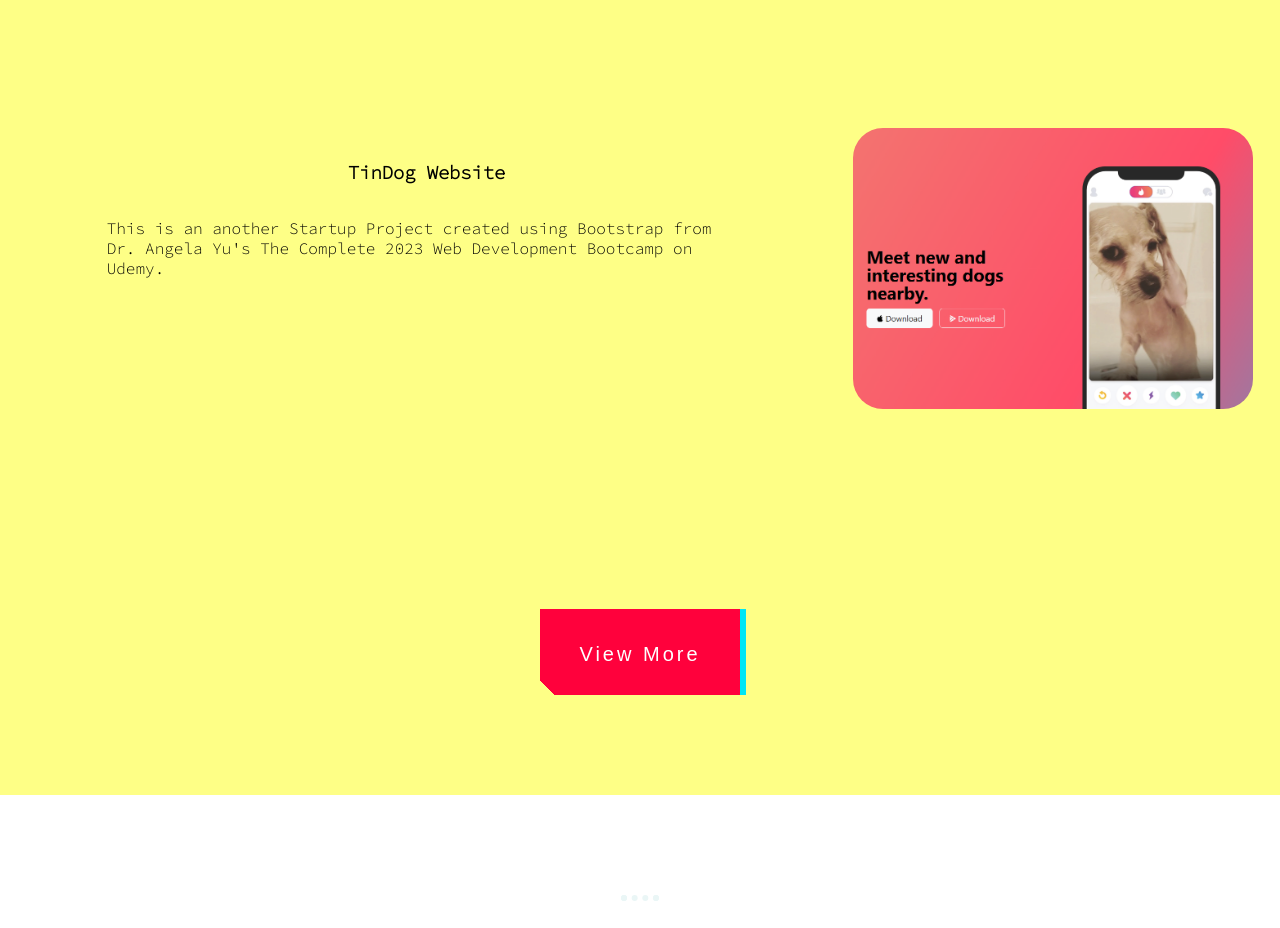
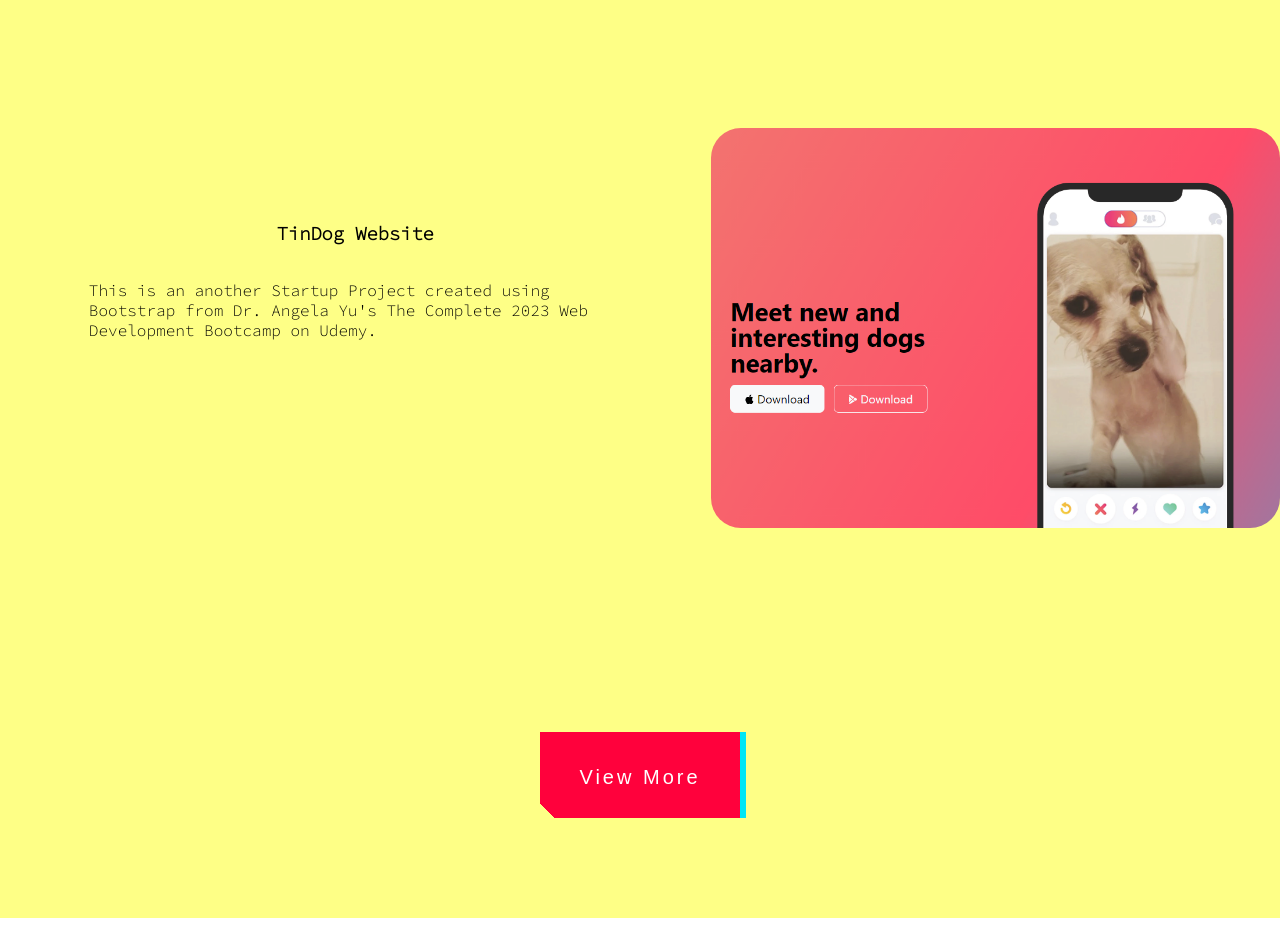
Before and after one commit to selmanparlak/selmanparlak.github.io, a plain HTML site: page index.html in a window 1280 px wide. Shown: the part 4436-5364 px from the top of the page. Drawn offline with Linux system fonts and the light colour scheme; a web font is replaced by a local one.

Commit message:
Update index.html

```diff
--- a/index.html
+++ b/index.html
@@ -99,7 +99,7 @@
                     <p>This is an another Startup Project created using Bootstrap from Dr. Angela Yu's The Complete 2023 Web Development Bootcamp on Udemy.</p>
                 </div>
                 <div class="grid-item">
-                    <img src="./image/tindog.png" alt="" width="400" >
+                     <a href="https://github.com/selmanparlak/tindog"><img src="./image/tindog.png" alt="" height="400"></a>
                 </div>
             </div>
             <a href="https://github.com/selmanparlak?tab=repositories"><button class="button-49 "  role="button">View More</button></a>
```
